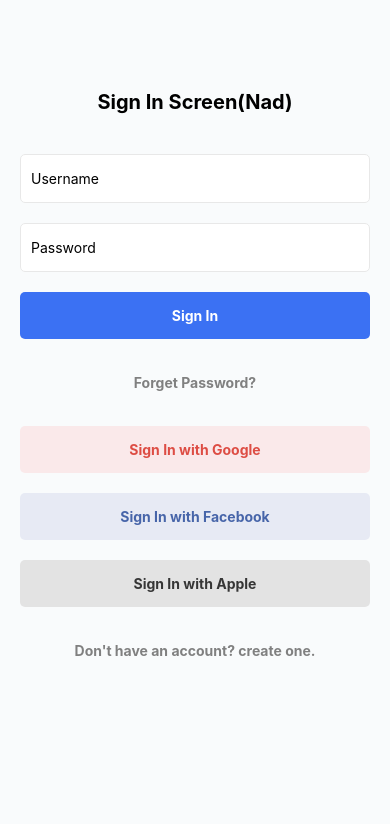
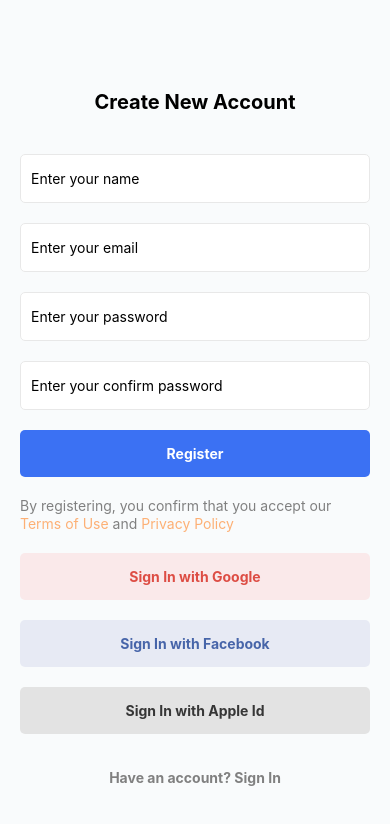
Before and after one commit to nadeem-ds/react-native-form-authentication, a React Native app: screen / in a window 390 px wide. Shown: the top 824 px of the page. Built offline with nearby package versions, Linux system fonts and the light colour scheme.

Commit message:
create ac page finished

```diff
--- a/App.js
+++ b/App.js
@@ -1,11 +1,13 @@
 import { StatusBar } from "expo-status-bar";
 import { StyleSheet, Text, View } from "react-native";
 import SignInScreen from "./src/screens/SignInScreen/SignInScreen";
+import SignUpScreen from "./src/screens/SignupScreen/SignUpScreen";
 
 export default function App() {
   return (
     <View style={styles.container}>
-      <SignInScreen />
+      {/* <SignInScreen /> */}
+      <SignUpScreen />
       <StatusBar style="auto" />
     </View>
   );
@@ -15,7 +17,5 @@
   container: {
     flex: 1,
     backgroundColor: "#F9FBFC",
-
-
   },
 });
--- a/src/components/CustomInput/CustomButton/CustomButton.js
+++ b/src/components/CustomInput/CustomButton/CustomButton.js
@@ -1,4 +1,4 @@
-import { StyleSheet, Text, View, Pressable } from "react-native";
+import { StyleSheet, Text, Pressable } from "react-native";
 import React from "react";
 
 const CustomButton = ({
--- a/src/components/CustomInput/CustomInput.js
+++ b/src/components/CustomInput/CustomInput.js
@@ -1,4 +1,4 @@
-import { StyleSheet, Text, TextInput, View } from "react-native";
+import { StyleSheet,  TextInput, View } from "react-native";
 import React from "react";
 
 const CustomInput = ({ value, setValue, placeholder, secureTextEntry }) => {
--- /dev/null
+++ b/src/components/SocialSignInButton/SocialSignInButton.js
@@ -0,0 +1,41 @@
+import { StyleSheet, Text, View } from 'react-native'
+import React from 'react'
+import CustomButton from '../CustomInput/CustomButton/CustomButton'
+
+const SocialSignInButton = () => {
+    const onSignInwithGoogle = () => {
+        console.warn("Sign in with google");
+      };
+      const onSignInwithFacebook = () => {
+        console.warn("Sign in with facebook ");
+      };
+      const onSignInwithApple = () => {
+        console.warn("Sign in with Apple");
+      };
+  return (
+    <>
+      <CustomButton
+          text="Sign In with Google"
+          onPress={onSignInwithGoogle}
+          bgColor="#FAE9EA"
+          fgColor="#DD4D44"
+        />
+        <CustomButton
+          text="Sign In with Facebook"
+          onPress={onSignInwithFacebook}
+          bgColor="#E7EAF4"
+          fgColor="#4765A9"
+        />
+        <CustomButton
+          text="Sign In with Apple Id"
+          onPress={onSignInwithApple}
+          bgColor="#e3e3e3"
+          fgColor="#363636"
+        />
+    </>
+  )
+}
+
+export default SocialSignInButton
+
+const styles = StyleSheet.create({})
--- a/src/screens/SignInScreen/SignInScreen.js
+++ b/src/screens/SignInScreen/SignInScreen.js
@@ -2,6 +2,7 @@
 import React, { useState } from "react";
 import CustomInput from "../../components/CustomInput/CustomInput";
 import CustomButton from "../../components/CustomInput/CustomButton/CustomButton";
+import SocialSignInButton from "../../components/SocialSignInButton/SocialSignInButton";
 
 const SignInScreen = () => {
   const [username, setUsername] = useState("");
@@ -13,15 +14,7 @@
   const onForgetPasswordPressed = () => {
     console.warn("Forget password pressed");
   };
-  const onSignInwithGoogle = () => {
-    console.warn("Sign in with google");
-  };
-  const onSignInwithFacebook = () => {
-    console.warn("Sign in with facebook ");
-  };
-  const onSignInwithApple = () => {
-    console.warn("Sign in with Apple");
-  };
+
   const onSignUpPressed = () => {
     console.warn("Sign in with Apple");
   };
@@ -46,27 +39,7 @@
           text="Forget Password?"
           type="TERTIARY"
         />
-        <CustomButton
-          onPress={onSignInwithGoogle}
-          text="Sign In with Google"
-          type="PRIMARY"
-          bgColor="#FAE9EA"
-          fgColor="#DD4D44"
-        />
-        <CustomButton
-          onPress={onSignInwithFacebook}
-          text="Sign In with Facebook"
-          type="PRIMARY"
-          bgColor="#E7EAF4"
-          fgColor="#4765A9"
-        />
-        <CustomButton
-          onPress={onSignInwithApple}
-          text="Sign In with Apple"
-          type="PRIMARY"
-          bgColor="#e3e3e3"
-          fgColor="#363636"
-        />
+        <SocialSignInButton />
         <CustomButton
           onPress={onSignUpPressed}
           text="Don't have an account? create one."
--- /dev/null
+++ b/src/screens/SignupScreen/SignUpScreen.js
@@ -0,0 +1,97 @@
+import { ScrollView, StyleSheet, Text, View } from "react-native";
+import React, { useState } from "react";
+import CustomInput from "../../components/CustomInput/CustomInput";
+import CustomButton from "../../components/CustomInput/CustomButton/CustomButton";
+import SocialSignInButton from "../../components/SocialSignInButton/SocialSignInButton";
+
+const SignUpScreen = () => {
+  const [name, SetName] = useState("");
+  const [email, setEmail] = useState("");
+  const [password, setPassword] = useState("");
+  const [confirmPassword, SetConfirmPassword] = useState("");
+
+  const haveAnAccount = () => {
+    console.warn("Already a account");
+  };
+  const onRegisterUser = () => {
+    console.warn("Create new account");
+  };
+  const onTermOfUsePresses = () => {
+    console.warn("onTermOfUsePresses");
+  };
+  const onPrivacyandPolicyPress = () => {
+    console.warn("onPrivacyandPolicyPress");
+  };
+
+  return (
+    <ScrollView>
+      <View style={styles.root}>
+        <Text style={styles.heading}>Create New Account</Text>
+        <CustomInput
+          placeholder="Enter your name"
+          value={name}
+          setValue={SetName}
+        />
+        <CustomInput
+          placeholder="Enter your email"
+          value={email}
+          setValue={setEmail}
+        />
+        <CustomInput
+          placeholder="Enter your password"
+          secureTextEntry={true}
+          value={password}
+          setValue={setPassword}
+        />
+        <CustomInput
+          placeholder="Enter your confirm password"
+          secureTextEntry={true}
+          value={confirmPassword}
+          setValue={SetConfirmPassword}
+        />
+        <CustomButton text="Register" onPress={onRegisterUser} />
+        <Text style={styles.text}>
+          By registering, you confirm that you accept our{" "}
+          <Text style={styles.link} onPress={onTermOfUsePresses}>
+            Terms of Use
+          </Text>{" "}
+          and{" "}
+          <Text style={styles.link} onPress={onPrivacyandPolicyPress}>
+            Privacy Policy
+          </Text>
+        </Text>
+
+        <SocialSignInButton />
+
+        <CustomButton
+          text="Have an account? Sign In"
+          type="TERTIARY"
+          onPress={haveAnAccount}
+        />
+      </View>
+    </ScrollView>
+  );
+};
+
+export default SignUpScreen;
+
+const styles = StyleSheet.create({
+  root: {
+    alignItems: "center",
+    paddingVertical: 60,
+    paddingHorizontal: 20,
+  },
+  heading: {
+    fontSize: 20,
+    fontWeight: "bold",
+    marginVertical: 30,
+  },
+  text: {
+    color: "gray",
+    marginVertical: 10,
+    lineHeight: 18,
+  },
+  link: {
+    color: "#FDB075",
+  },
+});
```
